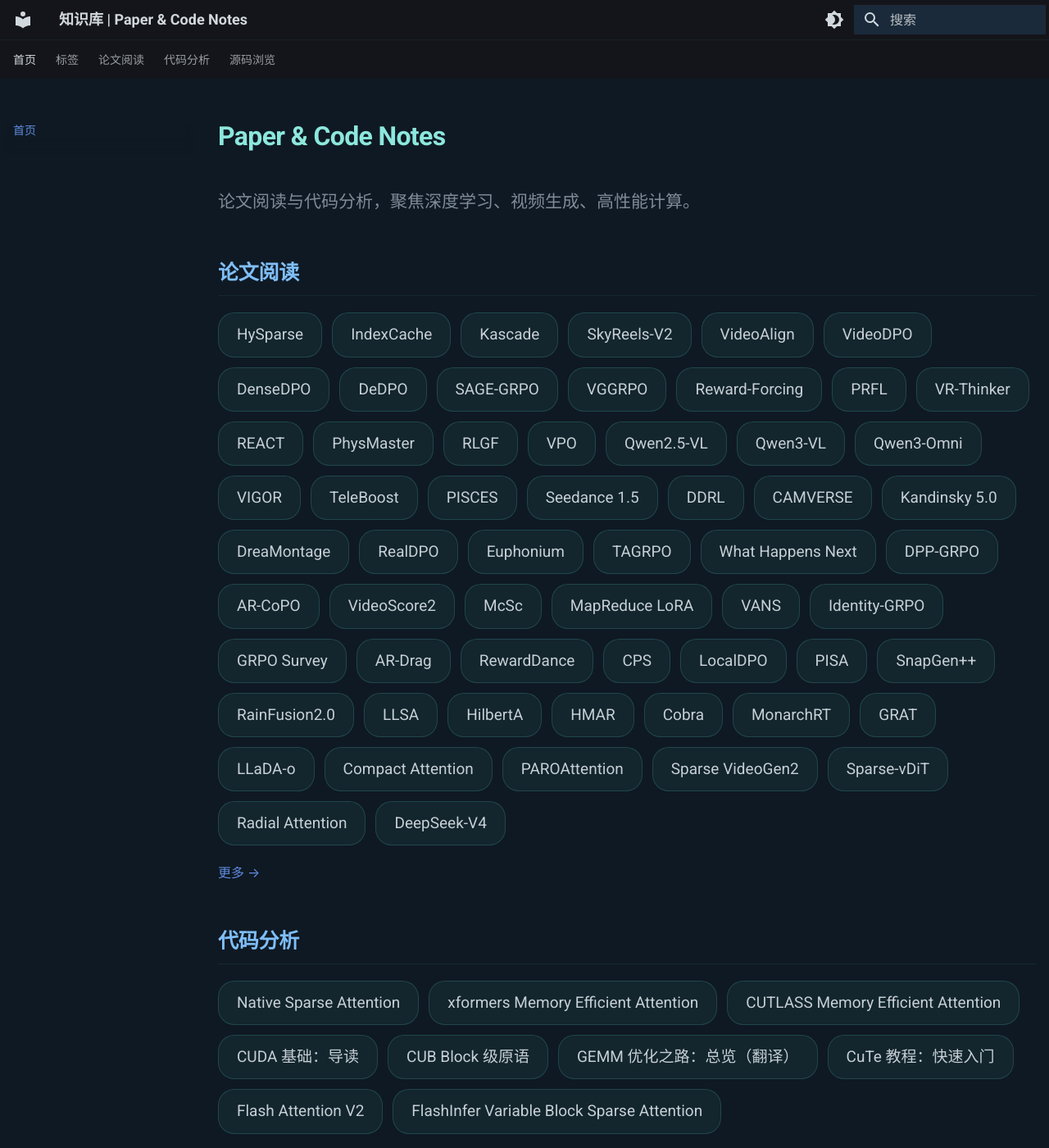
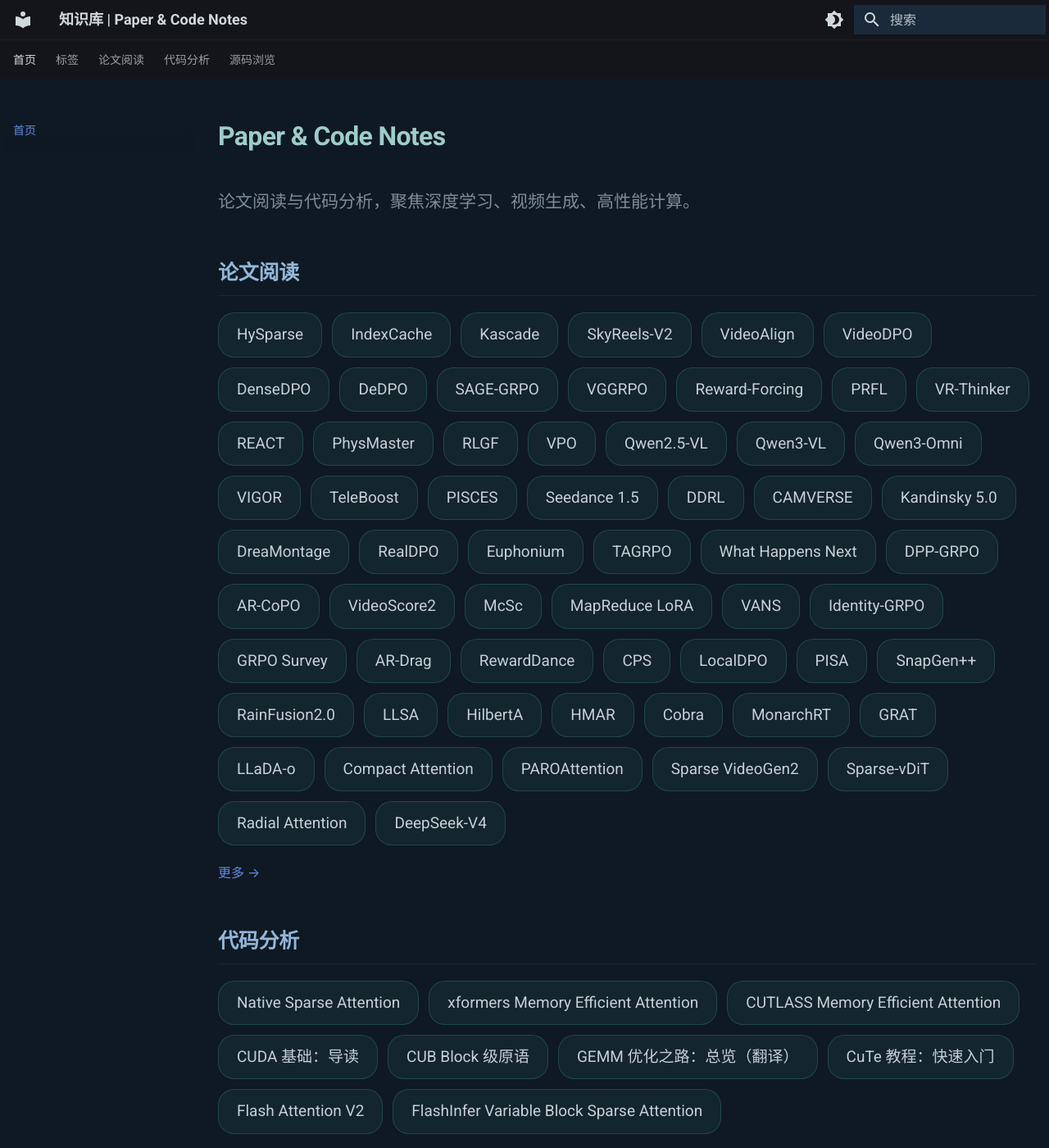
Before and after one commit to YouHuang67/paper-code-notes, an MkDocs documentation site: the page built from docs/index.md, in a window 1280 px wide and 1400 px high. Shown: the whole window at 82% size. Built offline with MkDocs 1.6.1 and Material for MkDocs 9.7.7, drawn with Linux system fonts in a browser that asks for light colours.

Commit message:
fix: soften dark heading colors

```diff
--- a/docs/stylesheets/extra.css
+++ b/docs/stylesheets/extra.css
@@ -100,20 +100,20 @@
 }
 
 [data-md-color-scheme="slate"] .md-typeset h1 {
-  color: #8ce7dd;
+  color: #9ccdc8;
 }
 
 [data-md-color-scheme="slate"] .md-typeset h2 {
-  color: #7fbef8;
+  color: #92b6d8;
 }
 
 [data-md-color-scheme="slate"] .md-typeset h3 {
-  color: #f4c978;
-  border-left-color: rgba(244, 201, 120, 0.3);
+  color: #cbb58b;
+  border-left-color: rgba(203, 181, 139, 0.24);
 }
 
 [data-md-color-scheme="slate"] .md-typeset h4 {
-  color: #c1b6ff;
+  color: #b4abd8;
 }
 
 /* === Code blocks === */
--- a/mkdocs.yml
+++ b/mkdocs.yml
@@ -61,7 +61,7 @@
   - https://cdn.jsdelivr.net/npm/mathjax@3/es5/tex-mml-chtml.js
 
 extra_css:
-  - stylesheets/extra.css?v=11
+  - stylesheets/extra.css?v=12
   - stylesheets/tag_search.css?v=4
 
 nav:
```
